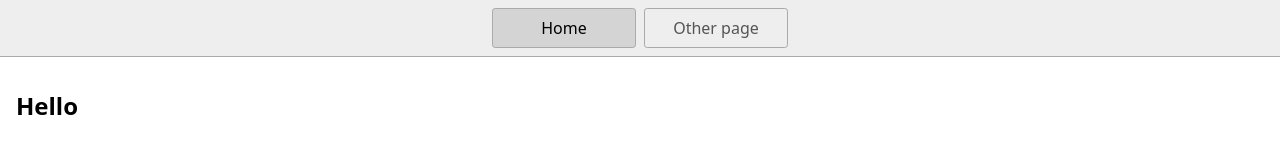
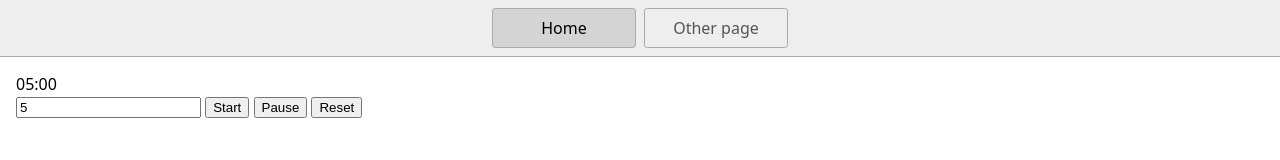
Before and after one commit to wolfepackharry/Visual-Timer, a website: page index.html in a window 1280 px wide. Drawn offline with Linux system fonts and the light colour scheme.

Commit message:
Day 2 UI

```diff
--- a/index.html
+++ b/index.html
@@ -4,10 +4,6 @@
     <title>Home</title>
     <meta charset="UTF-8" />
     <meta name="viewport" content="width=device-width" />
-    <!--
-      Need a visual blank slate?
-      Remove all code in `styles.css`!
-    -->
     <link rel="stylesheet" href="styles.css" />
     <script type="module" src="script.js"></script>
   </head>
@@ -17,7 +13,11 @@
       <a href="/page2.html">Other page</a>
     </nav>
     <main>
-      <h1>Hello</h1>
+      <div id="display">05:00</div>
+      <input id="minutes" type="number" value="5" />
+      <button id="startBtn">Start</button>
+      <button id="pauseBtn">Pause</button>
+      <button id="resetBtn">Reset</button>
     </main>
   </body>
 </html>
```
Also changed, not shown: 1 other file.
